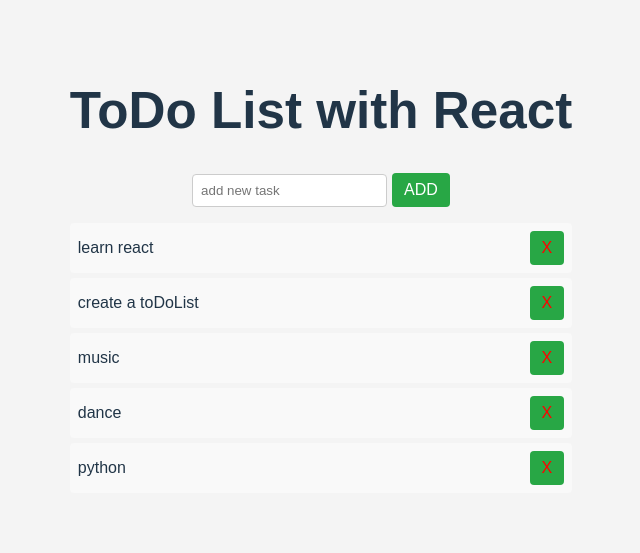
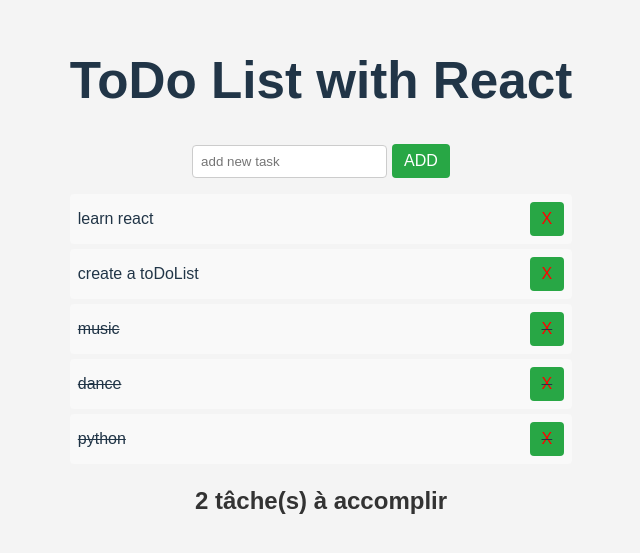
Before and after one commit to SHATAJV/react_toDoList, a React (Vite) app in the folder toDolist/: page / in a window 1280 px wide. Shown: the part 121-674 px from the top of the page, without its empty margins (319-959 px from the left). Built offline with nearby package versions, Linux system fonts and the light colour scheme; data requests are answered from the project's data file.

Commit message:
tâche à acccomplir

```diff
--- a/toDolist/db.json
+++ b/toDolist/db.json
@@ -13,17 +13,17 @@
     {
       "id": "7d3d",
       "title": "music",
-      "completed": false
+      "completed": true
     },
     {
       "id": "b137",
       "title": "dance",
-      "completed": false
+      "completed": true
     },
     {
       "id": "1a44",
       "title": "python",
-      "completed": false
+      "completed": true
     }
   ]
 }
--- a/toDolist/src/App.jsx
+++ b/toDolist/src/App.jsx
@@ -49,13 +49,16 @@
       })
       .catch((error) => console.error("Erreur lors de la suppression de la tâche:", error));
   };
-
+  const remainingTasksCount = tasks.filter(task => !task.completed).length;
 
   return (
     <div>
       <h1>ToDo List with React</h1>
       <AddTodoform onAddTask={handleAddTask} />
       <ToDolist tasks={tasks} onToggle={handleToggleTask} onDelete={handleDeleteTask} />
+      <div>
+        <h2>{remainingTasksCount} tâche(s) à accomplir</h2>
+      </div>
     </div>
   );
 };
```
